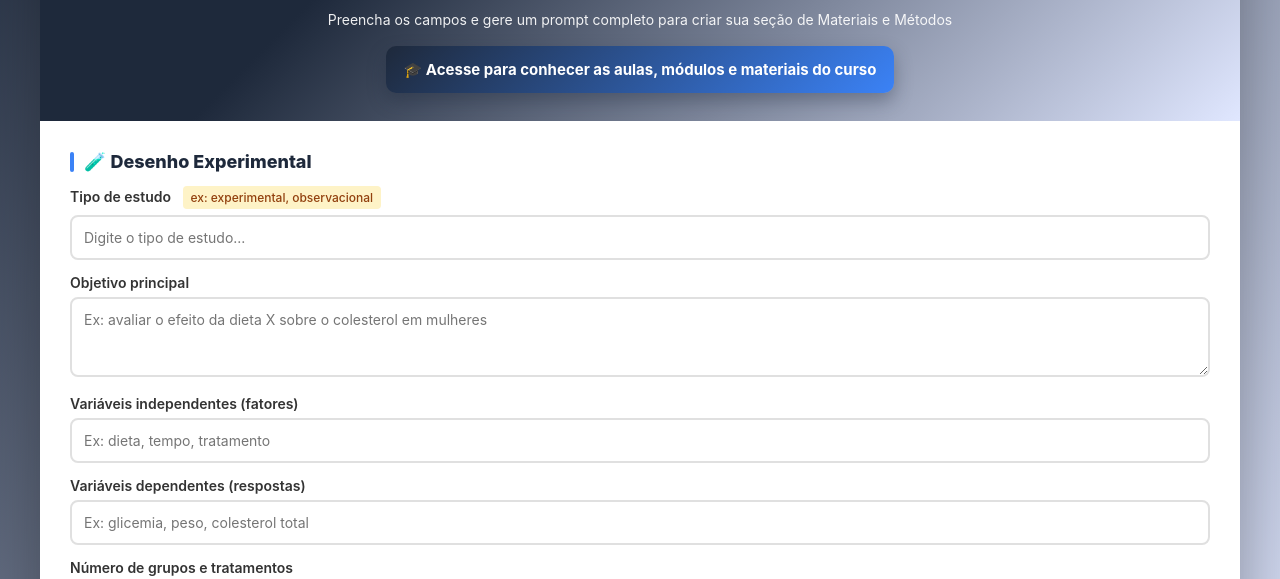
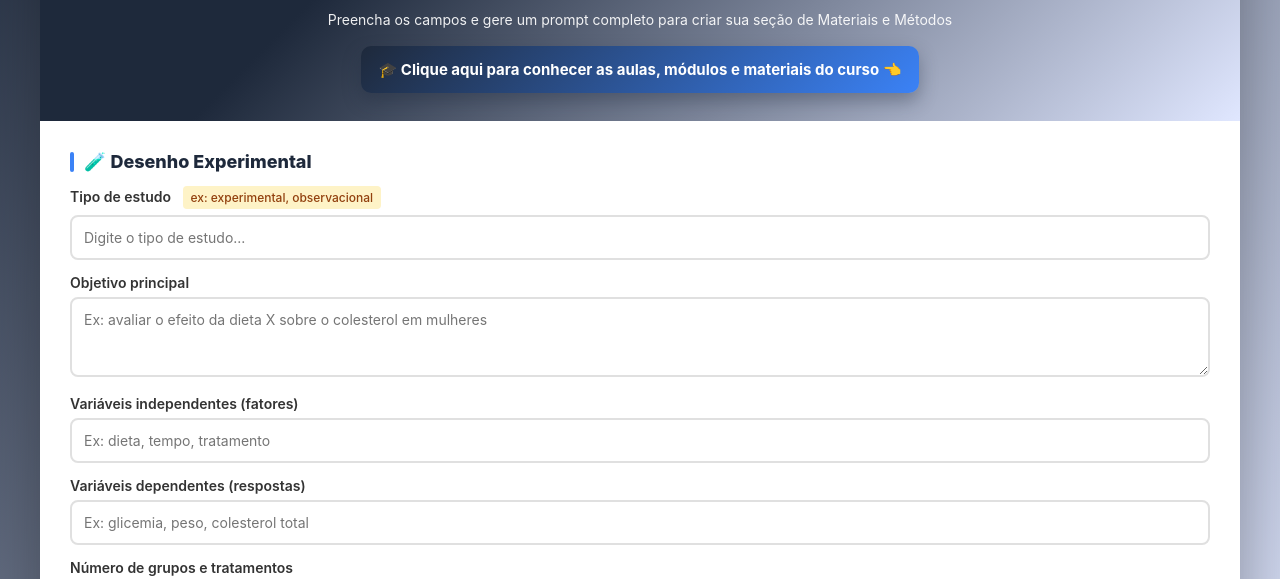
Before and after one commit to leonardosgloria/materialmetodos, a plain HTML site: page index.html in a window 1280 px wide. Shown: the part 197-776 px from the top of the page. Drawn offline with Linux system fonts and the light colour scheme.

Commit message:
Fix HTML encoding issues and update content

```diff
--- a/index.html
+++ b/index.html
@@ -139,7 +139,7 @@
            href="https://hotmart.com/pt-br/club/estatistica-com-r"
            target="_blank" rel="noopener noreferrer"
            aria-label="Acessar o curso Estatística com R">
-          🎓 Acesse para conhecer as aulas, módulos e materiais do curso
+          🎓  Clique aqui para conhecer as aulas, módulos e materiais do curso 👈
         </a>
       </div>
     </header>
```
